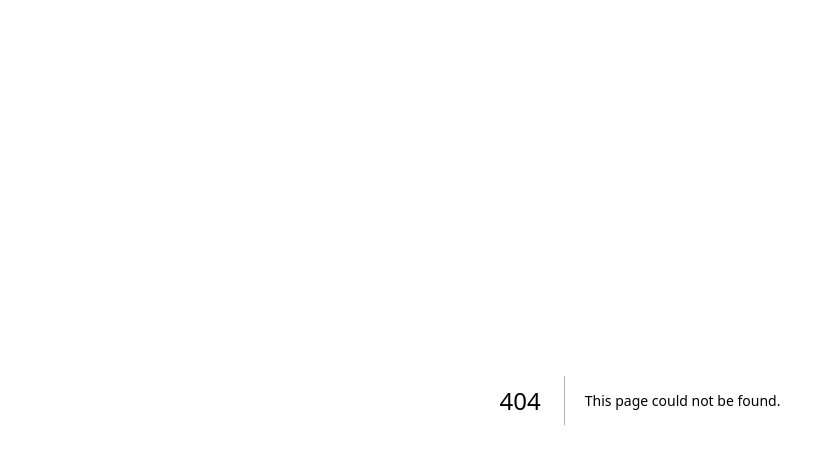
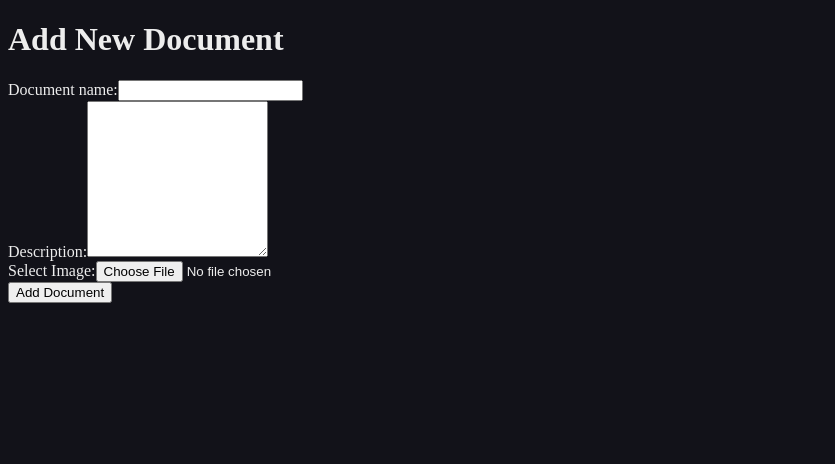
Before and after one commit to Mohamed-ait-alla/doc-management, a Next.js app: page /add-document in a window 1280 px wide. Before the commit this address had no page. Shown: the top 464 px of the page, without its empty margins (0-835 px from the left). Built offline with nearby package versions, Linux system fonts and the light colour scheme.

Commit message:
feat(front-end): create a form for adding new documents by using a separate page

```diff
--- /dev/null
+++ b/app/add-document/page.tsx
@@ -0,0 +1,28 @@
+'use client';
+import React from "react";
+
+export default function AddDocumentPage() {
+    return (
+        <div className="add-document-container">
+            <h1>Add New Document</h1>
+            <form>
+                <label>
+                    Document name:
+                    <input type="text" name="documentName" required/>
+                </label>
+                <br/>
+                <label>
+                    Description:
+                    <textarea name="description" rows={10} />
+                </label>
+                <br/>
+                <label>
+                    Select Image:
+                    <input type="file" name="file" />
+                </label>
+                <br/>
+                <button type="submit">Add Document</button>
+            </form>
+        </div>
+    );
+}
--- a/app/globals.css
+++ b/app/globals.css
@@ -5,6 +5,7 @@
 
 body, html {
   background: var(--background);
+  color: var(--foreground);
 }
 
 .header-container {
```
